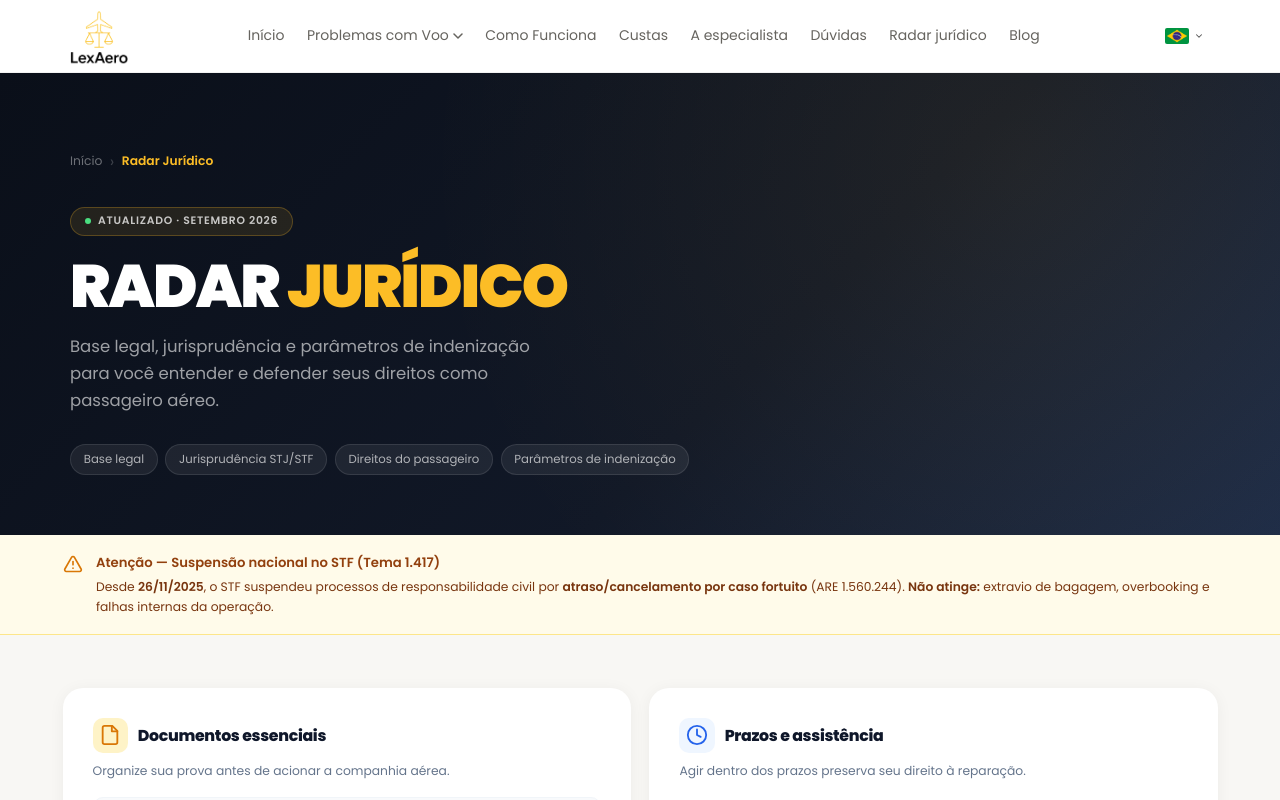
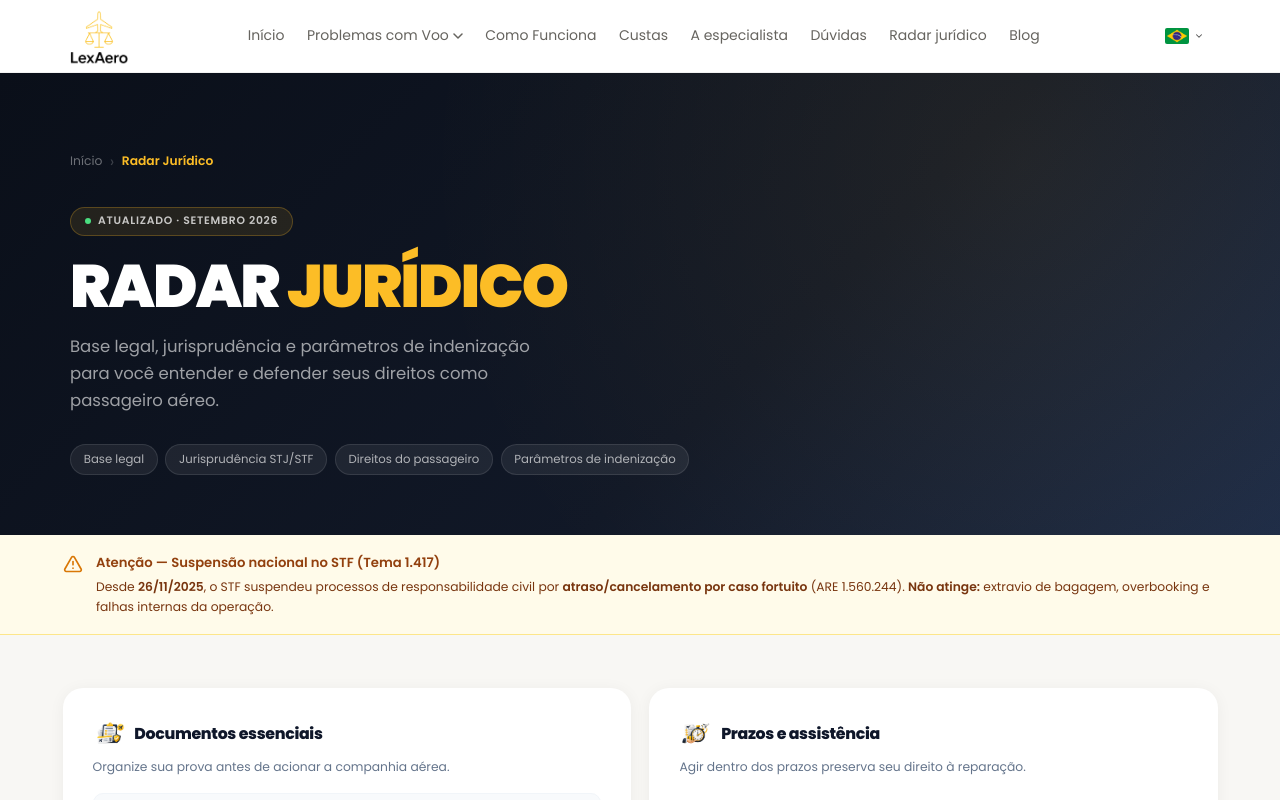
Before and after one commit to t0non/lpLexAero, a Next.js app: page /radar-juridico in a window 1280 px wide. Shown: the top 800 px of the page. Built offline with nearby package versions, Linux system fonts and the light colour scheme.

Commit message:
update radar juridico icons with custom images

```diff
--- a/src/app/radar-juridico/page.js
+++ b/src/app/radar-juridico/page.js
@@ -111,7 +111,7 @@ export default function RadarJuridicoPage() {
           {/* Documentos */}
           <div style={{ background: "#fff", borderRadius: 20, padding: "clamp(1.25rem, 4vw, 2rem)", boxShadow: "0 2px 16px rgba(0,0,0,0.05)" }}>
             <div style={{ display: "flex", alignItems: "center", gap: "0.65rem", marginBottom: "0.5rem" }}>
-              <span style={{ background: "#fef3c7", color: "#d97706", borderRadius: 10, padding: "0.45rem", display: "flex" }}><IconFile /></span>
+              <img src="/documentos_pessoais.png" alt="Documentos essenciais" style={{ width: 32, height: 32, objectFit: "contain" }} />
               <h2 style={{ fontSize: "1.05rem", fontWeight: 800, color: "#0f172a", margin: 0 }}>Documentos essenciais</h2>
             </div>
             <p style={{ fontSize: "0.82rem", color: "#64748b", marginBottom: "1.1rem", lineHeight: 1.6 }}>
@@ -141,7 +141,7 @@ export default function RadarJuridicoPage() {
           {/* Prazos */}
           <div style={{ background: "#fff", borderRadius: 20, padding: "clamp(1.25rem, 4vw, 2rem)", boxShadow: "0 2px 16px rgba(0,0,0,0.05)" }}>
             <div style={{ display: "flex", alignItems: "center", gap: "0.65rem", marginBottom: "0.5rem" }}>
-              <span style={{ background: "#eff6ff", color: "#2563eb", borderRadius: 10, padding: "0.45rem", display: "flex" }}><IconClock /></span>
+              <img src="/prazos.png" alt="Prazos e assistência" style={{ width: 32, height: 32, objectFit: "contain" }} />
               <h2 style={{ fontSize: "1.05rem", fontWeight: 800, color: "#0f172a", margin: 0 }}>Prazos e assistência</h2>
             </div>
             <p style={{ fontSize: "0.82rem", color: "#64748b", marginBottom: "1.1rem", lineHeight: 1.6 }}>
```
Also changed, not shown: public/documentos_pessoais.png (added), public/prazos.png (added).
